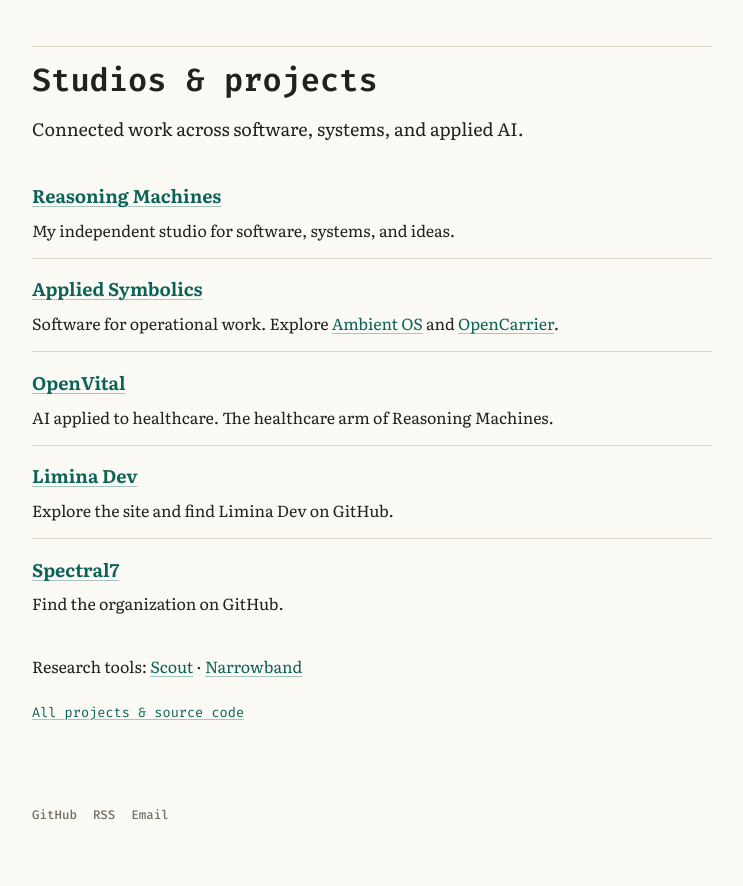
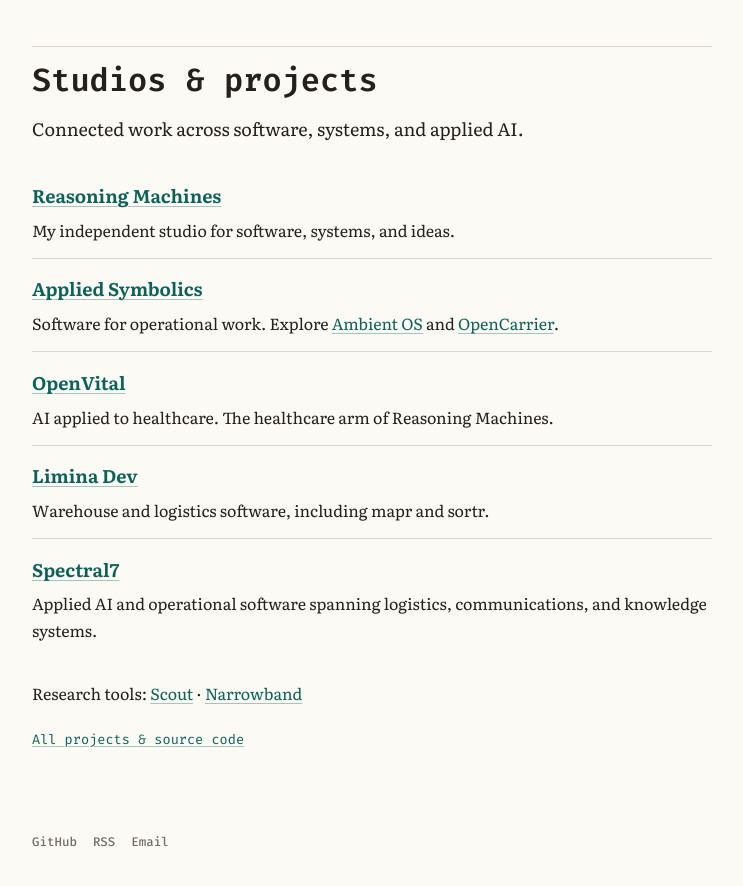
Before and after one commit to jamesonstone/jamesonstone.github.io, a Jekyll site: the page built from index.md, in a window 1280 px wide and 900 px high, scrolled down 1641 px. Shown: the top 886 px of the window, without its empty margins (268-1011 px from the left). Built offline with Jekyll 4.4.1, drawn with Linux system fonts in a browser that asks for light colours.

Commit message:
docs(GH-77): :memo: align the studio project descriptions
- Align the homepage and public index with the actual studio project categories.
- Preserve the writing, layout, navigation, and existing workflows.

Closes #77

```diff
--- a/index.md
+++ b/index.md
@@ -40,8 +40,8 @@
       <li><strong><a href="https://reasoningmachines.co/">Reasoning Machines</a></strong><p>My independent studio for software, systems, and ideas.</p></li>
       <li><strong><a href="https://github.com/appliedsymbolics">Applied Symbolics</a></strong><p>Software for operational work. Explore <a href="https://ambientos.dev/">Ambient OS</a> and <a href="https://opencarrier.dev/">OpenCarrier</a>.</p></li>
       <li><strong><a href="https://openvital.co/">OpenVital</a></strong><p>AI applied to healthcare. The healthcare arm of Reasoning Machines.</p></li>
-      <li><strong><a href="https://limina-dev.github.io/">Limina Dev</a></strong><p>Explore the site and find Limina Dev on GitHub.</p></li>
-      <li><strong><a href="https://github.com/spectral7-ltd">Spectral7</a></strong><p>Find the organization on GitHub.</p></li>
+      <li><strong><a href="https://limina-dev.github.io/">Limina Dev</a></strong><p>Warehouse and logistics software, including mapr and sortr.</p></li>
+      <li><strong><a href="https://github.com/spectral7-ltd">Spectral7</a></strong><p>Applied AI and operational software spanning logistics, communications, and knowledge systems.</p></li>
     </ul>
     <p class="site-family-research">Research tools: <a href="https://scout.jamesonstone.io/">Scout</a> &middot; <a href="https://narrowband.jamesonstone.io/">Narrowband</a></p>
     <p class="archive-link"><a href="{{ '/projects/' | relative_url }}">All projects &amp; source code</a></p>
--- a/llms.txt
+++ b/llms.txt
@@ -62,8 +62,8 @@
 - [Applied Symbolics](https://github.com/appliedsymbolics): GitHub organization; its product sites are Ambient OS and OpenCarrier.
 - [Ambient OS](https://ambientos.dev/): Operations software marketing site.
 - [OpenCarrier](https://opencarrier.dev/): Carrier API marketing site.
-- [Limina Dev](https://limina-dev.github.io/): Limina Dev website.
-- [Spectral7](https://github.com/spectral7-ltd): GitHub organization.
+- [Limina Dev](https://limina-dev.github.io/): Warehouse and logistics software, including mapr and sortr.
+- [Spectral7](https://github.com/spectral7-ltd): Applied AI and operational software spanning logistics, communications, and knowledge systems.
 - [Scout](https://scout.jamesonstone.io/): AI research intelligence.
 - [Narrowband](https://narrowband.jamesonstone.io/): Software opportunity research.
 - [OpenVital](https://openvital.co/): The healthcare AI arm of Reasoning Machines. Medproof is its first product in development.
```
Also changed, not shown: docs/specs/site-family/SPEC.md (+4 -0 lines).
